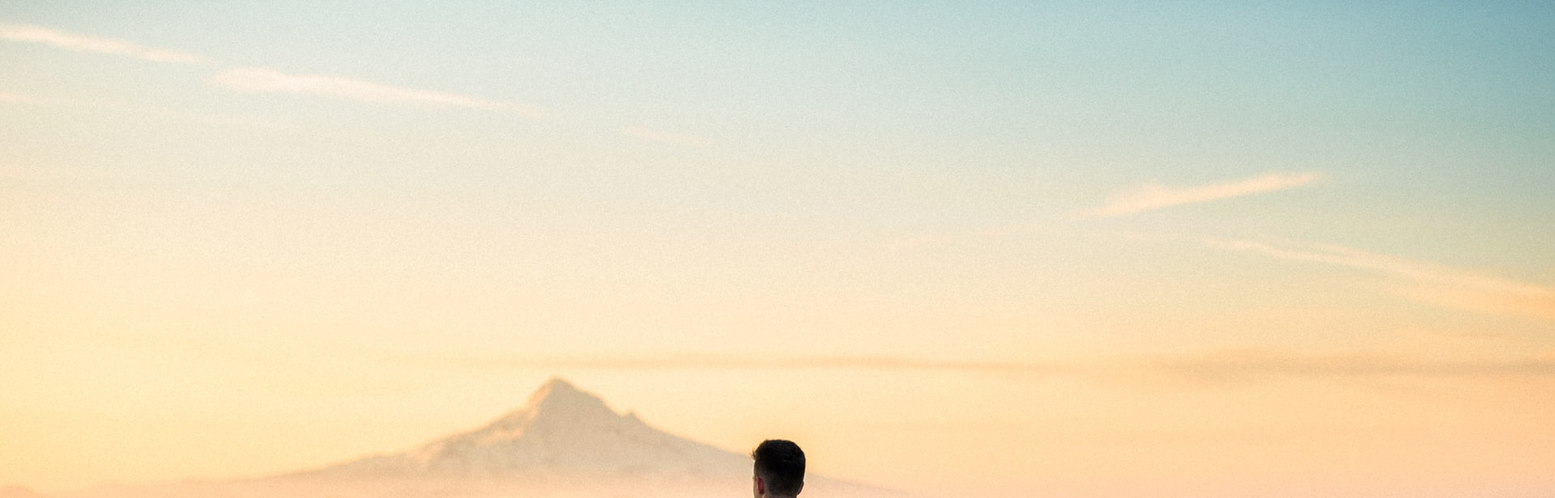
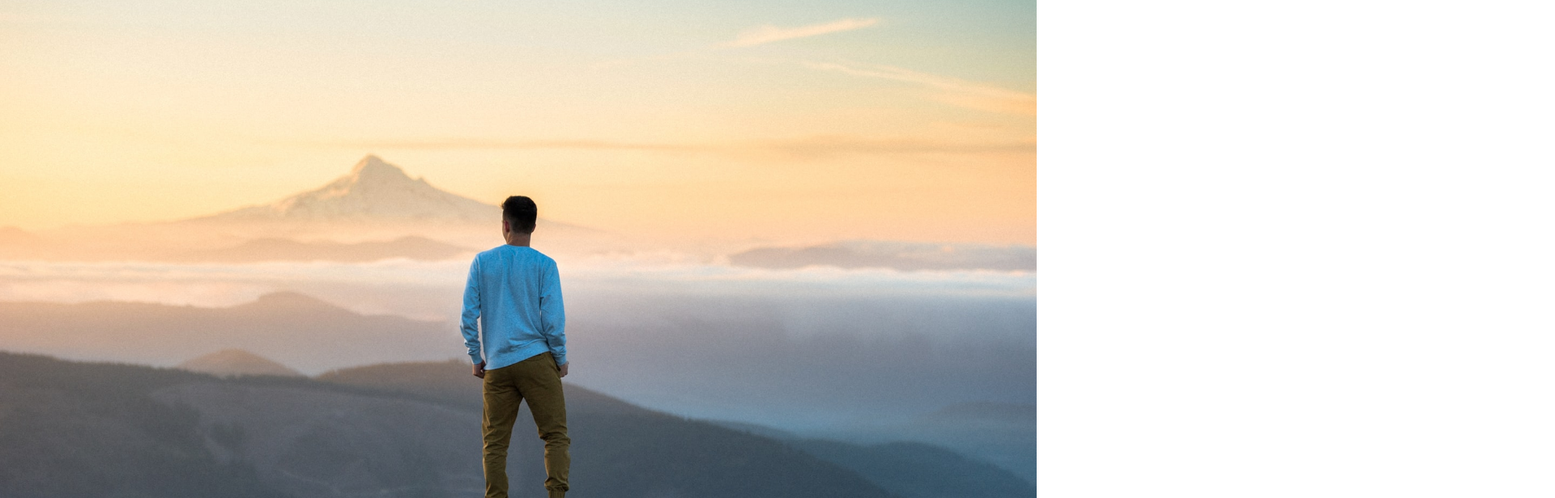
Before and after one commit to marcoaminotto/sofomo-task, a React (Create React App) app: page / in a window 1280 px wide. Shown: the top 616 px of the page at 81% size, 1920 px wide, since content can reach past the window. Built offline with nearby package versions, Linux system fonts and the light colour scheme.

Commit message:
feat: create slider base

```diff
--- a/src/styles/index.css
+++ b/src/styles/index.css
@@ -8,5 +8,38 @@
 #carousel {
   width: 100vw;
   height: 100vh;
+  overflow: hidden;
+}
+
+#carousel #slider {
+  display: -webkit-box;
+  display: -ms-flexbox;
+  display: flex;
+  z-index: -1;
+}
+
+.image {
+  -webkit-box-flex: 0;
+      -ms-flex: none;
+          flex: none;
+  position: relative;
+  display: -webkit-box;
+  display: -ms-flexbox;
+  display: flex;
+  -webkit-box-align: center;
+      -ms-flex-align: center;
+          align-items: center;
+  -webkit-box-pack: center;
+      -ms-flex-pack: center;
+          justify-content: center;
+  width: 100vw;
+  height: 80vh;
+}
+
+img {
+  width: 100%;
+  height: 100%;
+  -o-object-fit: cover;
+     object-fit: cover;
 }
 /*# sourceMappingURL=index.css.map */
--- a/src/styles/index.scss
+++ b/src/styles/index.scss
@@ -1,3 +1,4 @@
 @import "global";
 
 @import "containers/carousel";
+@import "components/image";
```
Also changed, not shown: 2 other files (tests, documents, lock files or other folders).
